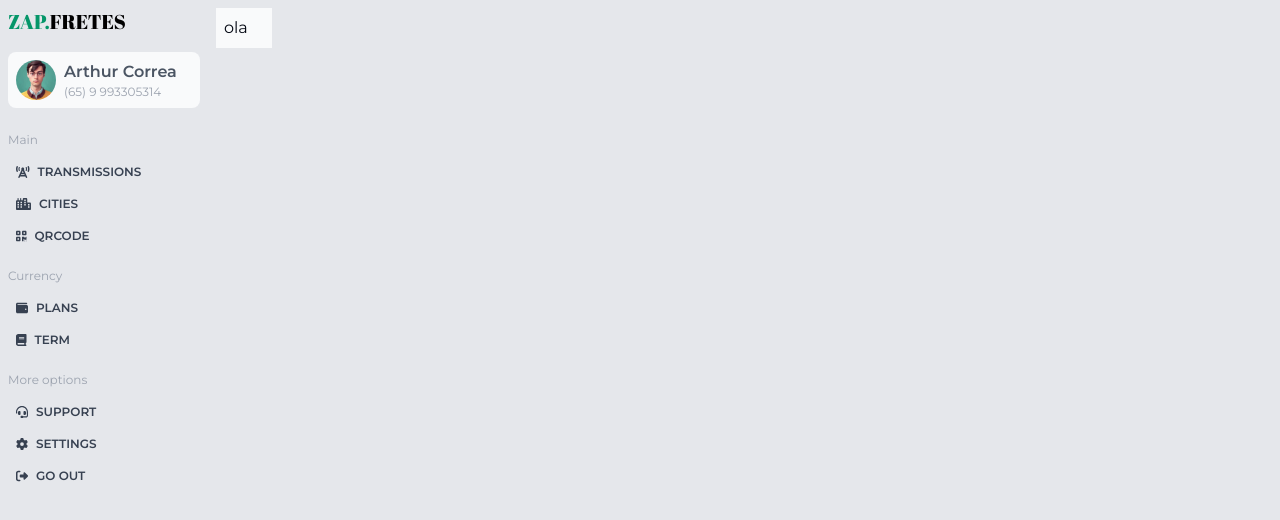
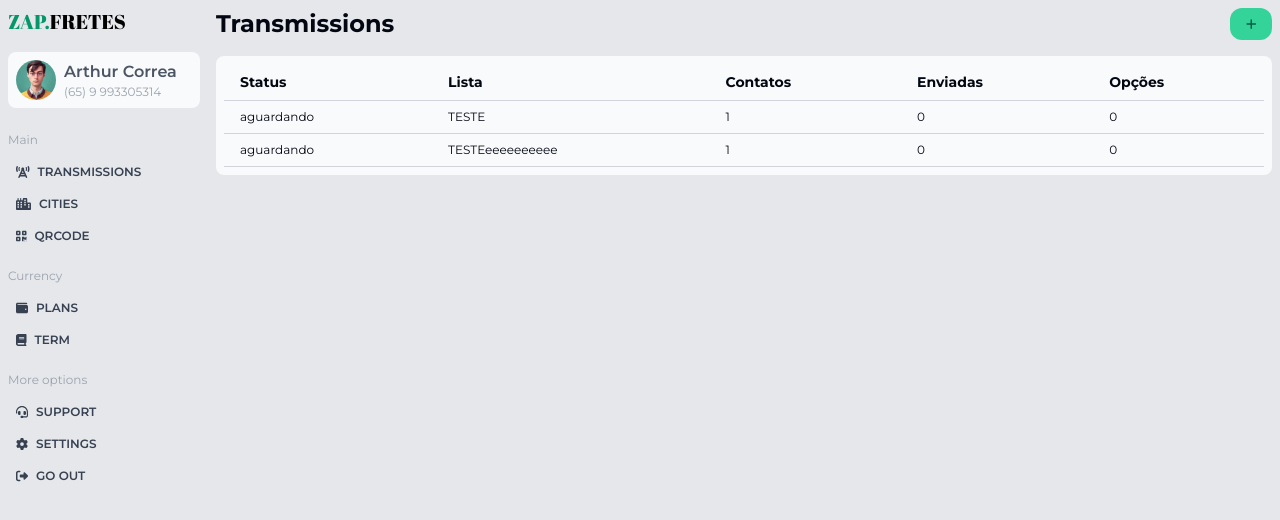
Before and after one commit to ArthurProjectCorrea/online-store, a Vue app: page /transmissions in a window 1280 px wide. Shown: the top 520 px of the page. Built offline with nearby package versions, Linux system fonts and the light colour scheme.

Commit message:
Development: TransmissionView

```diff
--- a/src/App.vue
+++ b/src/App.vue
@@ -3,7 +3,7 @@
     <div>
       <SideBar />
     </div>
-    <div>
+    <div class="w-full">
       <RouterView />
     </div>
   </div>
@@ -17,6 +17,6 @@ import SideBar from './components/SideBar.vue'
 
 <style scoped>
 .styleMain{
-  @apply flex h-screen h-screen bg-gray-200 font-montserrat text-gray-950
+  @apply flex bg-gray-200 font-montserrat text-gray-950 w-full h-screen
 }
 </style>
--- a/src/assets/tailwind.css
+++ b/src/assets/tailwind.css
@@ -1,3 +1,7 @@
 @tailwind base;
 @tailwind components;
 @tailwind utilities;
+
+.styleButtonCreate {
+  @apply py-2 px-4 text-xs  rounded-xl bg-emerald-400 uppercase text-emerald-800 font-bold hover:bg-emerald-800 hover:text-emerald-400;
+}
--- /dev/null
+++ b/src/components/TableCustom.vue
@@ -0,0 +1,45 @@
+<template>
+    <div>
+        <table class="styleTable">
+            <thead>
+                <tr>
+                    <th class="styleTh">Status</th>
+                    <th class="styleTh">Lista</th>
+                    <th class="styleTh">Contatos</th>
+                    <th class="styleTh">Enviadas</th>
+                    <th class="styleTh">Opções</th>
+                </tr>
+            </thead>
+            <tbody>
+                <tr>
+                    <td class="styleTd">aguardando</td>
+                    <td class="styleTd">TESTE</td>
+                    <td class="styleTd">1</td>
+                    <td class="styleTd">0</td>
+                    <td class="styleTd">0</td>
+                </tr>
+                <tr class="styleTbody">
+                    <td class="styleTd">aguardando</td>
+                    <td class="styleTd">TESTEeeeeeeeeee</td>
+                    <td class="styleTd">1</td>
+                    <td class="styleTd">0</td>
+                    <td class="styleTd">0</td>
+                </tr>
+            </tbody>
+        </table>
+    </div>
+</template>
+<script setup></script>
+<style scoped>
+.styleTable {
+    @apply table-auto w-full border-collapse
+}
+
+.styleTh {
+    @apply text-sm px-4 py-2 text-left border-b border-gray-300
+}
+
+.styleTd {
+    @apply text-xs px-4 py-2 text-left border-b break-words border-gray-300
+}
+</style>
--- a/src/main.js
+++ b/src/main.js
@@ -13,10 +13,21 @@ import {
   faWallet,
   faBook,
   faHeadset,
-  faRightFromBracket
+  faRightFromBracket,
+  faPlus,
 } from "@fortawesome/free-solid-svg-icons";
 
-library.add(faGear, faTowerCell, faCity, faQrcode, faWallet, faBook, faHeadset, faRightFromBracket);
+library.add(
+  faGear,
+  faTowerCell,
+  faCity,
+  faQrcode,
+  faWallet,
+  faBook,
+  faHeadset,
+  faRightFromBracket,
+  faPlus
+);
 
 createApp(App)
   .component("font-awesome-icon", FontAwesomeIcon)
--- a/src/views/TransmissionView.vue
+++ b/src/views/TransmissionView.vue
@@ -1,7 +1,28 @@
 <template>
-    <div class="p-2 bg-gray-50 m-2 w-full">
-      <div>ola</div>
+    <div class="styleMain">
+        <div class="styleTitle">
+            <h1 class="styleTitleH1">Transmissions</h1>
+            <button class="styleButtonCreate"><font-awesome-icon :icon="['fas', 'plus']" /></button>
+        </div>
+        <div class="styleBody">
+            <TableCustom/>
+        </div>
     </div>
-  </template>
-  <script setup></script>
-  <style scoped></style>
+</template>
+<script setup>
+import TableCustom from '../components/TableCustom.vue'
+</script>
+<style scoped>
+.styleMain {
+    @apply  flex-col gap-2
+}
+.styleTitle{
+    @apply flex justify-between items-center p-2
+}
+.styleTitleH1{
+    @apply text-2xl font-bold
+}
+.styleBody {
+    @apply bg-gray-50 rounded-lg p-2 mx-2
+}
+</style>
```
